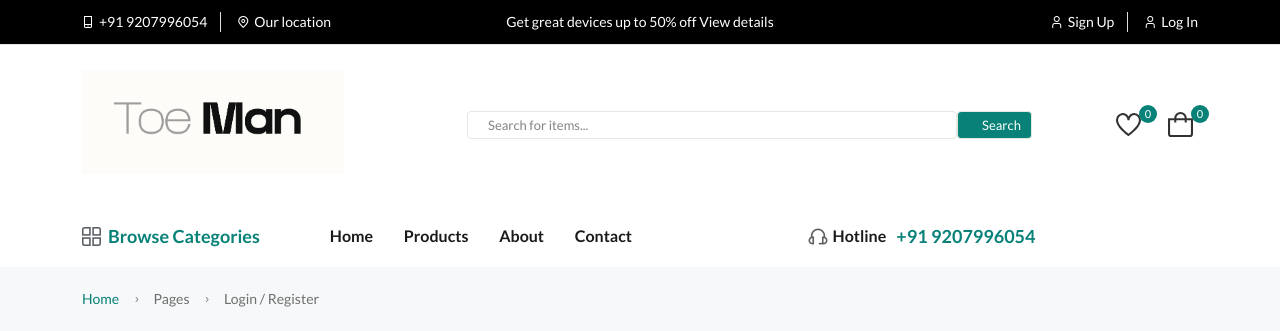
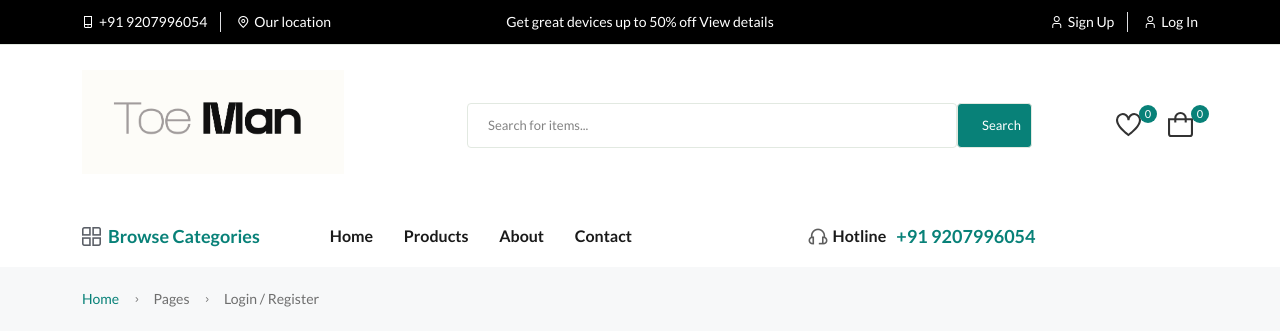
Before and after one commit to abhinandav/Toeman-DjangoEcommerce, a Django app: page /credentials/register/ in a window 1280 px wide. Shown: the top 331 px of the page. Run offline with Django 4.2, Linux system fonts and the light colour scheme; data comes from the database, SQL or seed files in the repository; both versions use the stored data as it was after the commit; some libraries are stand-ins or nearby versions.

Commit message:
first commit

```diff
--- a/templates/base.html
+++ b/templates/base.html
@@ -81,8 +81,8 @@
                     <div class="header-right">
                         <div>
                             <form method="get">
-                                <div class="d-flex">
-                                <input type="text" placeholder="Search for items..." style="width:490px;" name="search" >
+                                <div class="d-flex" style="height:45px">
+                                <input type="text" placeholder="Search for items..." style="width:490px;" name="search"  >
                                 <input type="submit" value="Search" style="width:75px; background-color:#088178; color:white" class="">
                                  </div>
                             </form>
--- a/templates/otp.html
+++ b/templates/otp.html
@@ -35,6 +35,7 @@
             }
         .otp-input {
             width: 2em;
+            height:20px;
             margin: 0 0.5em;
             padding: 10px;
 
```
Also changed, not shown: mainproject/settings.py (+11 -0 lines), db.sqlite3, media/media/category/atm.jpg (added), media/profile/gokul.jpg (added), 2 other files.
